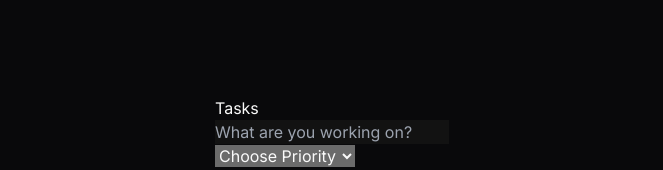
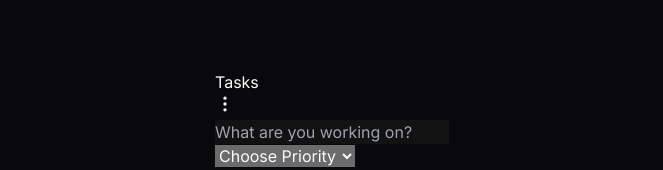
Before and after one commit to Srikan1h/productivity-timer, a React (Vite) app: page / in a window 1280 px wide. Shown: the part 528-698 px from the top of the page, without its empty margins (308-971 px from the left). Built offline with nearby package versions, Linux system fonts and the light colour scheme.

Commit message:
feat: add TaskMenu component for bulk clearing tasks in TaskManagement

```diff
--- a/src/components/TaskManagement.tsx
+++ b/src/components/TaskManagement.tsx
@@ -1,8 +1,57 @@
-import { useState } from 'react';
+import { useState, useRef, useEffect } from 'react';
 import { Task, Priority } from '../types';
+import { MoreVertical, Trash2, CheckCircle } from 'lucide-react';
 import TaskList from './TaskList';
 import AddTaskForm from './AddTaskForm';
 import CompletedTasksSection from './CompletedTasksSection';
+
+function TaskMenu({ onClearAll, onClearCompleted }: { onClearAll: () => void, onClearCompleted: () => void }) {
+  const [isOpen, setIsOpen] = useState(false);
+  const menuRef = useRef<HTMLDivElement>(null);
+
+  useEffect(() => {
+    const handleClickOutside = (event: MouseEvent) => {
+      if (menuRef.current && !menuRef.current.contains(event.target as Node)) {
+        setIsOpen(false);
+      }
+    };
+    if (isOpen) {
+      document.addEventListener('mousedown', handleClickOutside);
+    }
+    return () => document.removeEventListener('mousedown', handleClickOutside);
+  }, [isOpen]);
+
+  return (
+    <div className="relative" ref={menuRef}>
+      <button
+        onClick={() => setIsOpen(!isOpen)}
+        className="p-1.5 rounded-lg text-[var(--muted)] hover:bg-[var(--surface-soft)] hover:text-[var(--text)] transition-colors"
+        aria-label="Task options"
+      >
+        <MoreVertical size={20} />
+      </button>
+
+      {isOpen && (
+        <div className="absolute right-0 mt-1 w-52 rounded-xl border border-[var(--line)] bg-[var(--surface-soft)] shadow-lg overflow-hidden z-10 py-1">
+          <button
+            onClick={() => { onClearCompleted(); setIsOpen(false); }}
+            className="w-full flex items-center gap-2.5 px-3 py-2.5 text-sm text-[var(--text)] hover:bg-[var(--surface-hover)] transition-colors text-left"
+          >
+            <CheckCircle size={16} className="text-[var(--muted)]" />
+            Delete finished tasks
+          </button>
+          <button
+            onClick={() => { onClearAll(); setIsOpen(false); }}
+            className="w-full flex items-center gap-2.5 px-3 py-2.5 text-sm text-red-500 hover:bg-[var(--surface-hover)] transition-colors text-left"
+          >
+            <Trash2 size={16} />
+            Clear all tasks
+          </button>
+        </div>
+      )}
+    </div>
+  );
+}
 
 const initialTasks: Task[] = [];
 
@@ -33,6 +82,14 @@ export default function TaskManagement() {
     setTasks(tasks.filter(t => t.id !== id));
   };
 
+  const clearAllTasks = () => {
+    setTasks([]);
+  };
+
+  const clearCompletedTasks = () => {
+    setTasks(tasks.filter(t => !t.completed));
+  };
+
   const activeTasks = tasks.filter(t => !t.completed).sort((a, b) => {
     const pMap: Record<Priority, number> = { high: 1, medium: 2, low: 3 };
     return pMap[a.priority] - pMap[b.priority];
@@ -43,7 +100,10 @@ export default function TaskManagement() {
   return (
     <div className="w-full max-w-xl mx-auto flex flex-col gap-6 w-full text-[var(--text)] mt-4 mb-8 px-4 sm:px-0">
       <div className="flex flex-col gap-3">
-        <h2 className="text-2xl font-bold px-2">Tasks</h2>
+        <div className="flex items-center justify-between px-2">
+          <h2 className="text-2xl font-bold">Tasks</h2>
+          <TaskMenu onClearAll={clearAllTasks} onClearCompleted={clearCompletedTasks} />
+        </div>
         <AddTaskForm onAdd={addTask} />
       </div>
 
```
